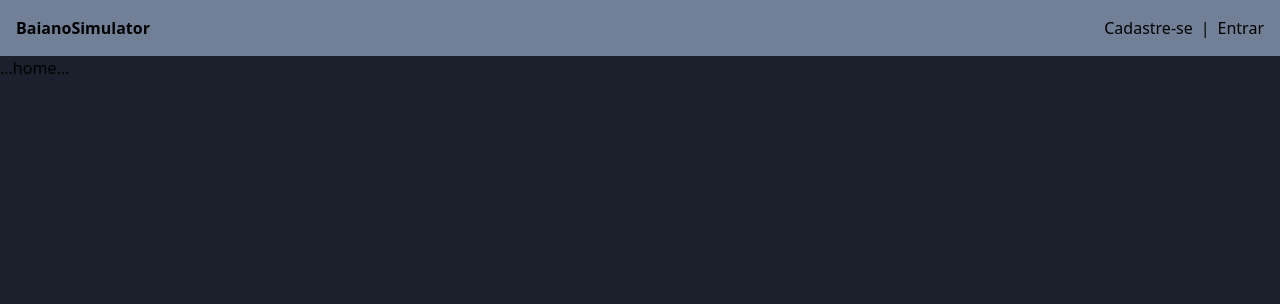
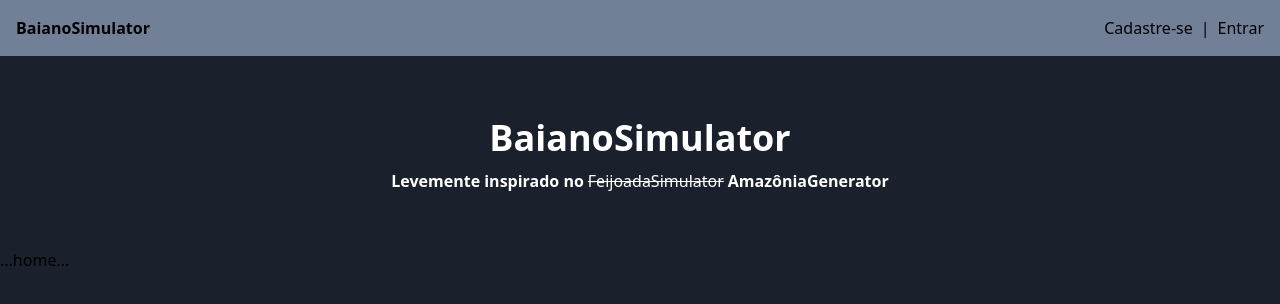
Before and after one commit to guesant-archived/nossa-feijoada-1, a Vue app in the folder packages/feijoada-ui/: page / in a window 1280 px wide. Shown: the top 304 px of the page. Built offline with nearby package versions, Linux system fonts and the light colour scheme.

Commit message:
feijoada-ui: Home Intro

```diff
--- a/packages/feijoada-ui/src/views/Home.vue
+++ b/packages/feijoada-ui/src/views/Home.vue
@@ -1,5 +1,16 @@
 <template>
   <div>
+    <Intro />
     <p>...home...</p>
   </div>
 </template>
+
+<script>
+import Intro from './Home/Intro.vue';
+
+export default {
+  components: {
+    Intro
+  }
+}
+</script>
--- /dev/null
+++ b/packages/feijoada-ui/src/views/Home/Intro.vue
@@ -0,0 +1,22 @@
+<template>
+  <section>
+    <div
+      class="content container h-48 mx-auto px-4 py-16 flex flex-col justify-center items-center"
+    >
+      <h1 class="text-white text-2xl sm:text-3xl md:text-4xl font-bold">BaianoSimulator</h1>
+      <p class="mt-0 sm:mt-1 text-center text-white text-sm sm:text-base md:text-base">
+        <span class="font-bold">Levemente inspirado no</span>
+        <span class="mx-1">
+          <del>FeijoadaSimulator</del>
+        </span>
+        <span>
+          <a
+            class="font-bold"
+            href="https://amazoniagenerator.netlify.app/"
+            target="_blank"
+          >AmazôniaGenerator</a>
+        </span>
+      </p>
+    </div>
+  </section>
+</template>
```
